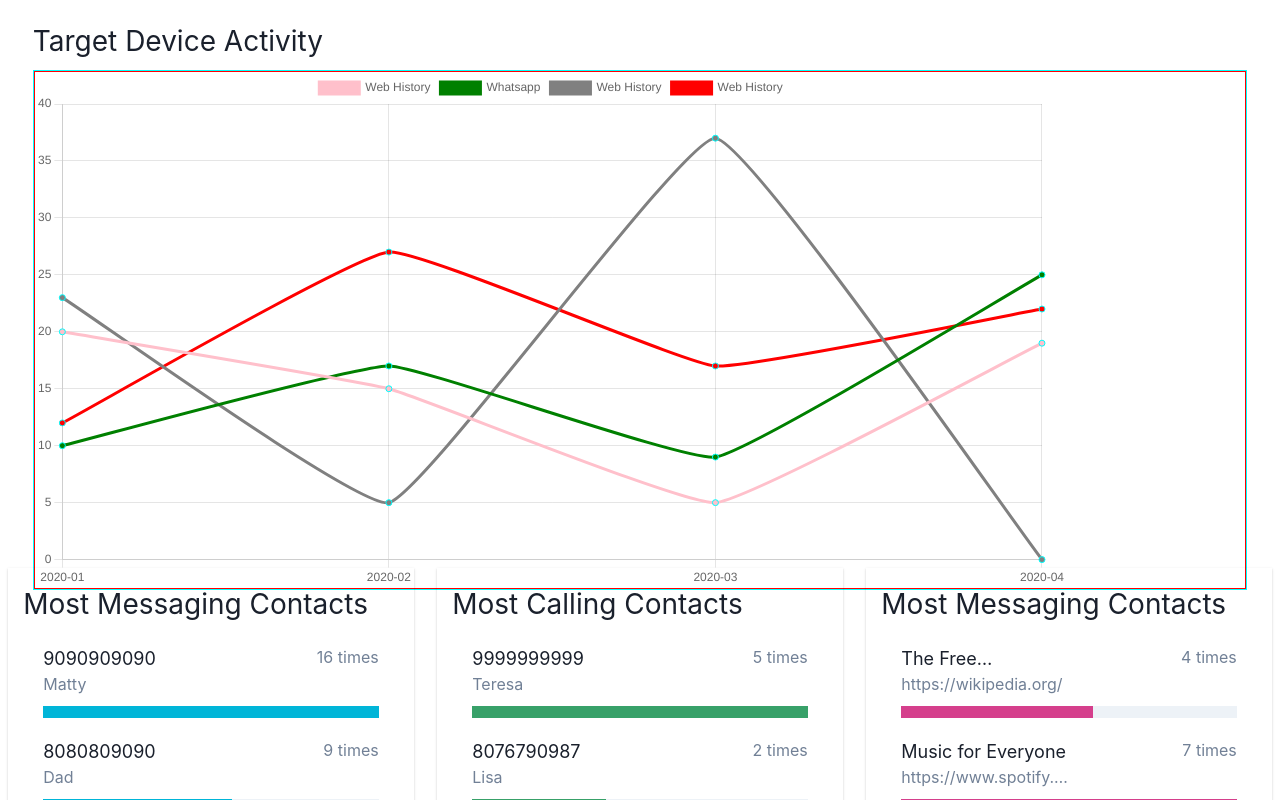
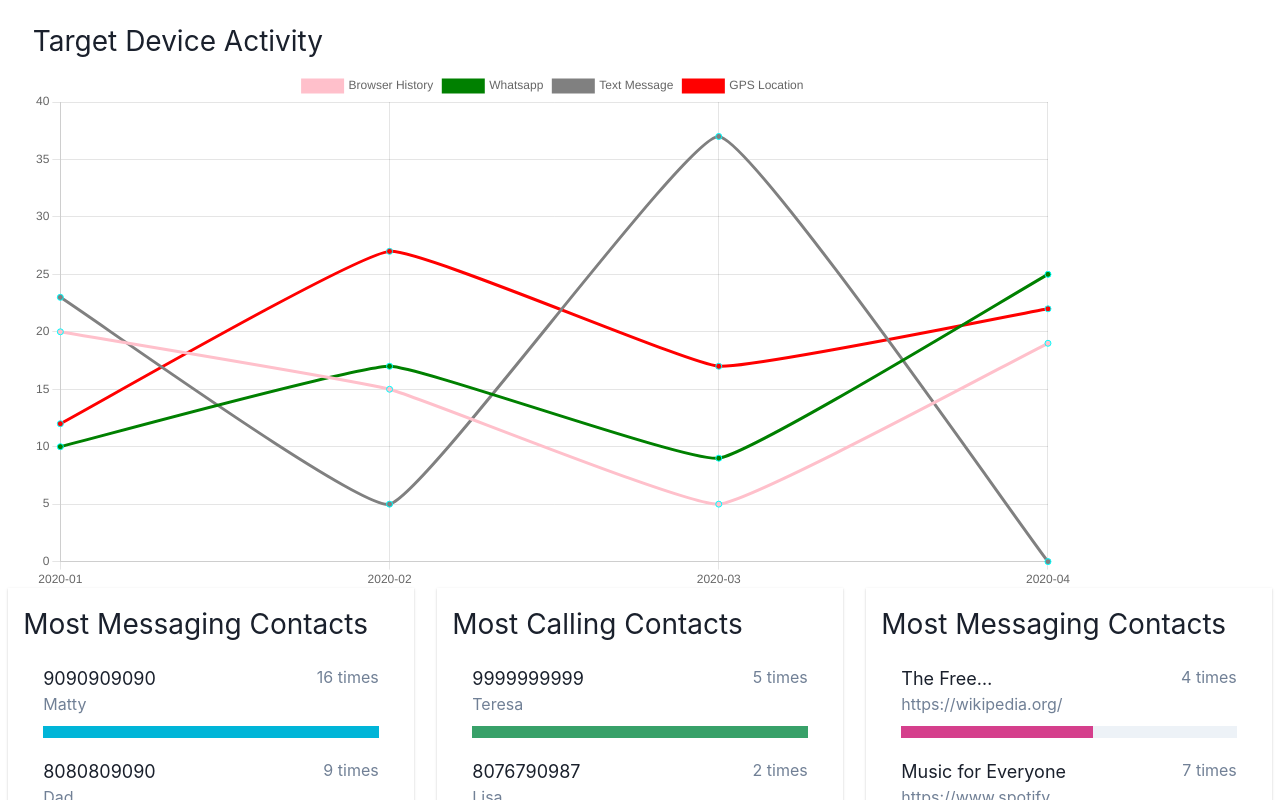
Before and after one commit to iamsahilydv/mspy, a React (Create React App) app: page / in a window 1280 px wide. Shown: the top 800 px of the page. Built offline with nearby package versions, Linux system fonts and the light colour scheme.

Commit message:
chart added

```diff
--- a/src/Components/Home/Chart.jsx
+++ b/src/Components/Home/Chart.jsx
@@ -31,9 +31,17 @@ export const options = {
     legend: true,
     scales: {
         y: {
+
           min: 0,
           max: 50,
         },
+    //   yAxes: [
+    //     {
+    //       gridLines: {
+    //         color: "rgba(0, 0, 0, 0)",
+    //       },
+    //     },
+    //   ],
     },
   },
 };
@@ -44,7 +52,7 @@ export const data = {
   labels: labels,
   datasets: [
     {
-      label: "Web History",
+      label: "Browser History",
       data: a,
       backgroundColor: "pink",
       borderColor: "pink",
@@ -62,7 +70,7 @@ export const data = {
       tension: "0.1",
     },
     {
-      label: "Web History",
+      label: "Text Message",
       data: c,
       backgroundColor: "gray",
       borderColor: "gray",
@@ -71,7 +79,7 @@ export const data = {
       tension: "0.1",
     },
     {
-      label: "Web History",
+      label: "GPS Location",
       data: d,
       backgroundColor: "red",
       borderColor: "red",
@@ -88,14 +96,18 @@ const Chart = () => {
       h={{ base: "auto", lg: "70vh" }}
       w={"98%"}
       margin={"auto"}
-      //   border={"1px solid red"}
+      mb={"20px"}
+      // border={"1px solid red"}
       p={"20px"}
     >
       <Text height={"6vh"} fontSize={"28px"}>
         Target Device Activity
       </Text>
-      <Box border={"1px solid cyan"} h={"100%"} w={"100%"}>
-        <div className={style.chart}>
+      <Box
+        //   border={"1px solid cyan"}
+        h={"100%"}
+        w={"100%"}
+      >
         <Line
           // border={"1px solid blue"}
           h={"100%"}
@@ -103,7 +115,6 @@ const Chart = () => {
           options={options}
           data={data}
         ></Line>
-        </div>
       </Box>
     </Stack>
   );
--- a/src/Components/Home/Dashboard.module.css
+++ b/src/Components/Home/Dashboard.module.css
@@ -27,7 +27,7 @@
   box-shadow: 0px 2px 1px -1px rgb(0 0 0 / 20%),
     0px 1px 1px 0px rgb(0 0 0 / 14%), 0px 1px 3px 0px rgb(0 0 0 / 12%);
 }
-.chart{
+/* .chart{
     border: 1px solid red;
     height: 100%;
-}
+} */
```
Lines whose indentation alone changed are shown as unchanged.
